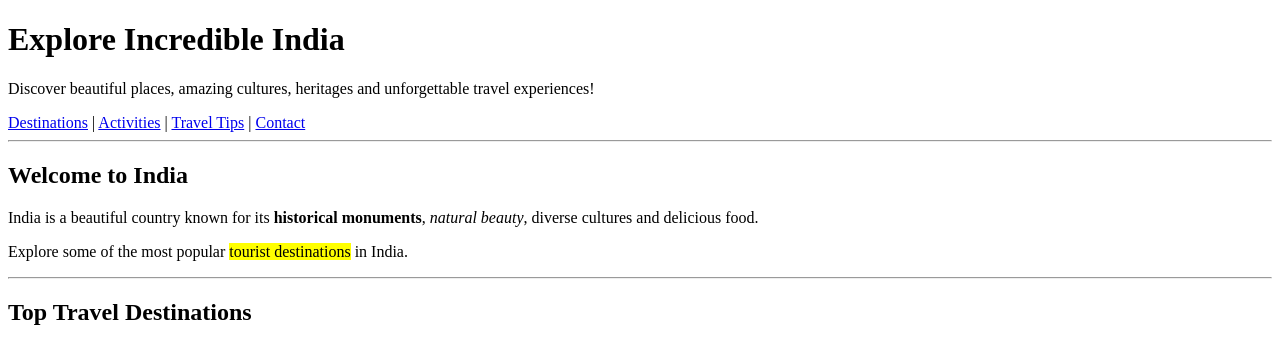
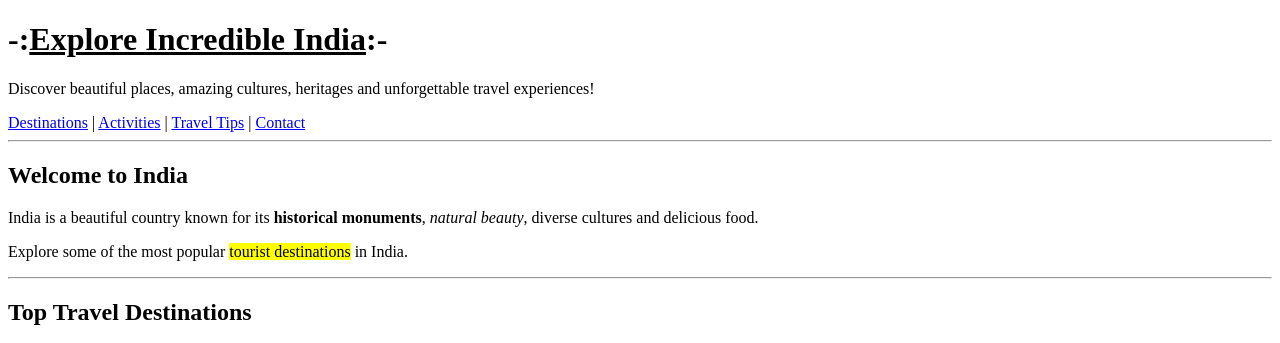
Before and after one commit to manish-kr-dev/Web-Development-Learning, a plain HTML site: page Day-3_Task/travel-destination.html in a window 1280 px wide. Shown: the top 343 px of the page. Drawn offline with Linux system fonts and the light colour scheme.

Commit message:
Create Travel destination webpage

```diff
--- a/Day-3_Task/travel-destination.html
+++ b/Day-3_Task/travel-destination.html
@@ -9,7 +9,7 @@
 
     <!-- Header Section -->
      <header>
-        <h1>Explore Incredible India</h1>
+        <h1>-:<u>Explore Incredible India</u>:-</h1>
 
         <p>
             Discover beautiful places, amazing cultures, heritages
```
